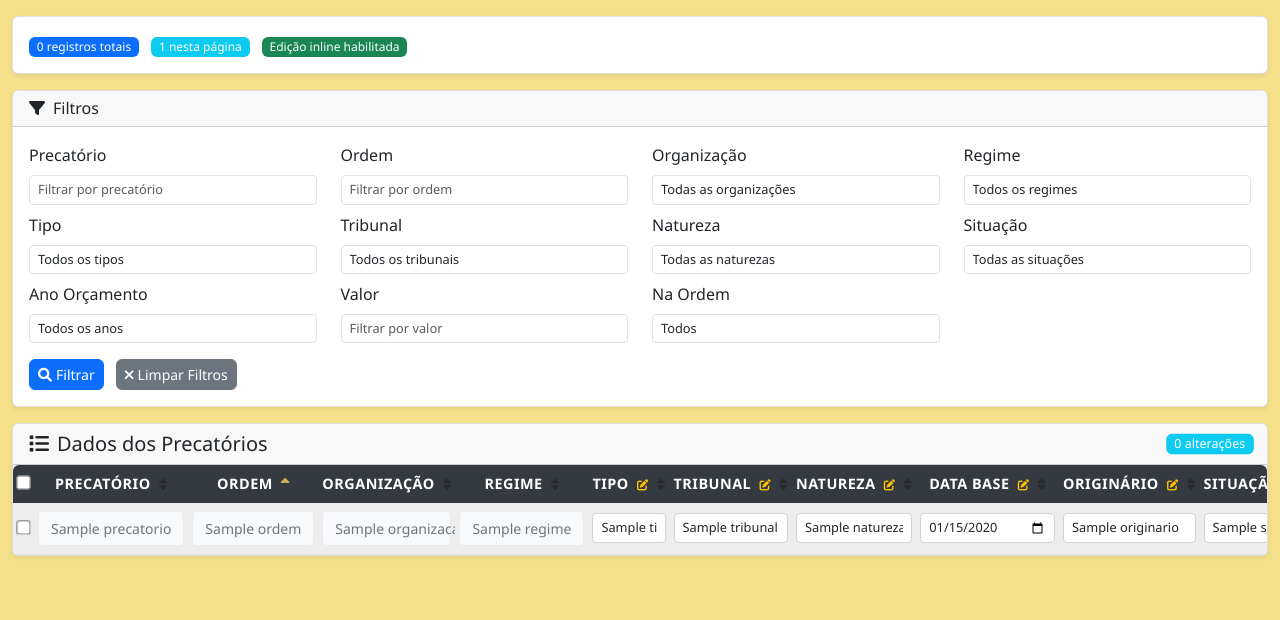
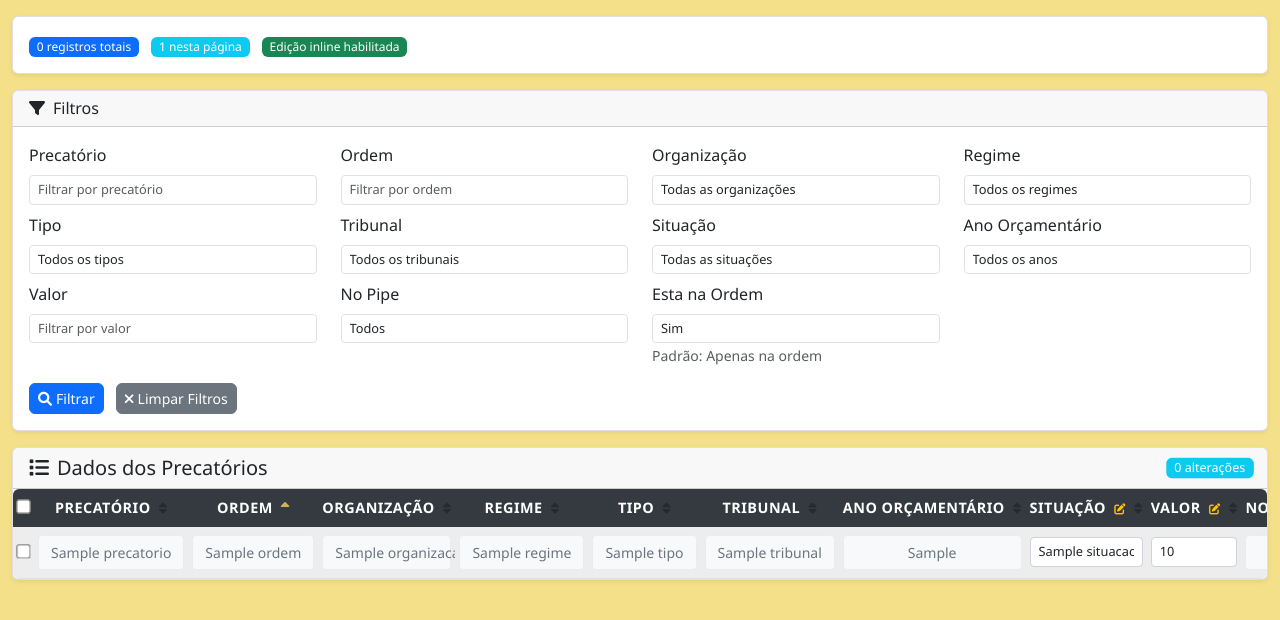
Before and after one commit to williamjohndias/sistema-precatorios, a Flask app: page / in a window 1280 px wide. Shown: the part 54-674 px from the top of the page. Run offline with Flask 3, Linux system fonts and the light colour scheme; a database or web service that is not in the repository returns one stand-in record (values such as "Sample title"); data that the repository does not hold is empty; some libraries are stand-ins or nearby versions.

Commit message:
Refactor UI and filters; Improve error handling and default filtering behavior
- Default filter: show only records with esta_na_ordem=true
- Simplify editable fields to situacao and valor only
- Remove natureza, data_base, originario, fora_da_ordem from visible columns
- Simplify ordem sorting (now integer type in database)
- Enhanced error handling with better logging and user feedback
- Update labels: "Ano Orçamento" → "Ano Orçamentário"
- Add debug information to error page

🤖 Generated with [Claude Code](https://claude.com/claude-code)

Co-Authored-By: Claude <noreply@anthropic.com>

```diff
--- a/app.py
+++ b/app.py
@@ -70,12 +70,17 @@ class DatabaseManager:
             self.cursor = self.connection.cursor()
             logger.info("Conexão com banco estabelecida")
             return True
+        except psycopg2.OperationalError as e:
+            logger.error(f"Erro operacional na conexão: {e}")
+            logger.error(f"Configuração usada: host={conn_params.get('host')}, port={conn_params.get('port')}, user={conn_params.get('user')}, database={conn_params.get('database')}")
+            return False
         except psycopg2.Error as e:
-            logger.error(f"Erro ao conectar com banco: {e}")
+            logger.error(f"Erro PostgreSQL: {e}")
             logger.error(f"Configuração usada: host={conn_params.get('host')}, port={conn_params.get('port')}, user={conn_params.get('user')}, database={conn_params.get('database')}")
             return False
         except Exception as e:
             logger.error(f"Erro inesperado na conexão: {e}")
+            logger.error(f"Configuração usada: host={conn_params.get('host')}, port={conn_params.get('port')}, user={conn_params.get('user')}, database={conn_params.get('database')}")
             return False
 
     def disconnect(self):
@@ -132,16 +137,8 @@ class DatabaseManager:
                 count_query += where_clause
 
             # Adicionar ordenação
-            # Quando o campo for 'ordem' (armazenado como texto na base), ordenamos numericamentre
-            if sort_field == 'ordem':
-                # Remove caracteres não numéricos e faz cast para inteiro; valores não numéricos vão para o fim
-                numeric_expr = (
-                    "CASE WHEN NULLIF(regexp_replace(ordem, '[^0-9]', '', 'g'), '') IS NULL "
-                    "THEN NULL ELSE NULLIF(regexp_replace(ordem, '[^0-9]', '', 'g'), '')::int END"
-                )
-                base_query += f" ORDER BY {numeric_expr} {sort_order.upper()}, id ASC"
-            else:
-                base_query += f" ORDER BY {sort_field} {sort_order.upper()}"
+            # Como 'ordem' já é integer no banco, ordenamos diretamente
+            base_query += f" ORDER BY {sort_field} {sort_order.upper()}"
 
             # Adicionar paginação
             offset = (page - 1) * per_page
@@ -178,7 +175,20 @@ class DatabaseManager:
 
         except psycopg2.Error as e:
             logger.error(f"Erro ao buscar precatórios: {e}")
-            return {'data': [], 'pagination': {}}
+            return {
+                'data': [],
+                'pagination': {
+                    'page': page,
+                    'per_page': per_page,
+                    'total': 0,
+                    'total_count': 0,
+                    'total_pages': 0,
+                    'has_prev': False,
+                    'has_next': False,
+                    'prev_num': None,
+                    'next_num': None
+                }
+            }
 
     def get_filter_values(self, field: str) -> List[str]:
         """Obtém valores únicos para um campo específico para usar em filtros dropdown"""
@@ -189,6 +199,9 @@ class DatabaseManager:
             return [str(row[field]) for row in results if row[field] is not None]
         except psycopg2.Error as e:
             logger.error(f"Erro ao buscar valores únicos para {field}: {e}")
+            # Se há erro na transação, fazer rollback
+            if self.connection:
+                self.connection.rollback()
             return []
 
     def get_logs_paginated(self, page: int = 1, per_page: int = 50, filters: Dict[str, str] = None) -> Dict[str, Any]:
@@ -442,18 +455,22 @@ def index():
         # Filtros
         filters = {}
         filter_fields = ['precatorio', 'ordem', 'organizacao', 'regime', 'tipo', 'tribunal',
-                         'natureza', 'situacao', 'esta_na_ordem', 'fora_da_ordem', 'ano_orc', 'valor']
+                         'situacao', 'ano_orc', 'valor', 'presenca_no_pipe', 'esta_na_ordem']
         for field in filter_fields:
             value = request.args.get(f'filter_{field}', '').strip()
             if value:
                 filters[field] = value
+
+        # Filtro padrão: mostrar apenas precatórios que estão na ordem
+        if 'esta_na_ordem' not in filters:
+            filters['esta_na_ordem'] = 'true'
 
         # Obter dados paginados com ordenação
         result = db_manager.get_precatorios_paginated(page=page, per_page=per_page, filters=filters, sort_field=sort_field, sort_order=sort_order)
 
         # Obter valores únicos para filtros dropdown
         filter_values = {}
-        filter_fields = ['organizacao', 'regime', 'tipo', 'tribunal', 'natureza', 'situacao', 'ano_orc']
+        filter_fields = ['organizacao', 'regime', 'tipo', 'tribunal', 'situacao', 'ano_orc']
         for field in filter_fields:
             filter_values[field] = db_manager.get_filter_values(field)
 
@@ -464,17 +481,12 @@ def index():
             {'name': 'ordem', 'label': 'Ordem', 'type': 'integer', 'editable': False, 'visible': True},
             {'name': 'organizacao', 'label': 'Organização', 'type': 'character varying', 'editable': False, 'visible': True},
             {'name': 'regime', 'label': 'Regime', 'type': 'character varying', 'editable': False, 'visible': True},
-            {'name': 'tipo', 'label': 'Tipo', 'type': 'character varying', 'editable': True, 'visible': True},
-            {'name': 'tribunal', 'label': 'Tribunal', 'type': 'character varying', 'editable': True, 'visible': True},
-            {'name': 'natureza', 'label': 'Natureza', 'type': 'character varying', 'editable': True, 'visible': True},
-            {'name': 'data_base', 'label': 'Data Base', 'type': 'date', 'editable': True, 'visible': True},
-            {'name': 'originario', 'label': 'Originário', 'type': 'character varying', 'editable': True, 'visible': True},
+            {'name': 'tipo', 'label': 'Tipo', 'type': 'character varying', 'editable': False, 'visible': True},
+            {'name': 'tribunal', 'label': 'Tribunal', 'type': 'character varying', 'editable': False, 'visible': True},
+            {'name': 'ano_orc', 'label': 'Ano Orçamentário', 'type': 'integer', 'editable': False, 'visible': True},
             {'name': 'situacao', 'label': 'Situação', 'type': 'character varying', 'editable': True, 'visible': True},
-            {'name': 'esta_na_ordem', 'label': 'Na Ordem', 'type': 'boolean', 'editable': True, 'visible': True},
-            {'name': 'fora_da_ordem', 'label': 'Fora da Ordem', 'type': 'boolean', 'editable': True, 'visible': True},
-            {'name': 'ano_orc', 'label': 'Ano Orçamento', 'type': 'integer', 'editable': True, 'visible': True},
             {'name': 'valor', 'label': 'Valor', 'type': 'numeric', 'editable': True, 'visible': True},
-            {'name': 'presenca_no_pipe', 'label': 'No Pipe', 'type': 'boolean', 'editable': True, 'visible': True},
+            {'name': 'presenca_no_pipe', 'label': 'No Pipe', 'type': 'boolean', 'editable': False, 'visible': True},
         ]
 
         # Armazenar dados originais para desfazer
--- a/static/script.js
+++ b/static/script.js
@@ -492,44 +492,12 @@ function updateSelectedRecordsDisplay() {
 function populateEditableFields() {
     const editableFieldsDiv = document.getElementById('editableFields');
     const editableFields = [
-        { name: 'tipo', label: 'Tipo', type: 'text' },
-        { name: 'tribunal', label: 'Tribunal', type: 'text' },
-        { name: 'natureza', label: 'Natureza', type: 'text' },
-        { name: 'data_base', label: 'Data Base', type: 'date' },
-        { name: 'originario', label: 'Originário', type: 'text' },
         { name: 'situacao', label: 'Situação', type: 'text' },
-        { name: 'esta_na_ordem', label: 'Na Ordem', type: 'select', options: [
-            { value: '', text: 'Não alterar' },
-            { value: 'true', text: 'Sim' },
-            { value: 'false', text: 'Não' }
-        ]},
-        { name: 'fora_da_ordem', label: 'Fora da Ordem', type: 'select', options: [
-            { value: '', text: 'Não alterar' },
-            { value: 'true', text: 'Sim' },
-            { value: 'false', text: 'Não' }
-        ]},
-        { name: 'ano_orc', label: 'Ano Orçamento', type: 'number' },
-        { name: 'valor', label: 'Valor', type: 'text' },
-        { name: 'presenca_no_pipe', label: 'No Pipe', type: 'select', options: [
-            { value: '', text: 'Não alterar' },
-            { value: 'true', text: 'Sim' },
-            { value: 'false', text: 'Não' }
-        ]}
+        { name: 'valor', label: 'Valor', type: 'text' }
     ];
 
     let html = '';
     editableFields.forEach(field => {
-        if (field.type === 'select') {
-            html += `
-                <div class="mb-3">
-                    <label class="form-label">${field.label}:</label>
-                    <select class="form-control form-control-sm" id="bulk_${field.name}">
-                        ${field.options.map(opt => `<option value="${opt.value}">${opt.text}</option>`).join('')}
-                    </select>
-                    <small class="form-text text-muted">Selecione para alterar este campo</small>
-                </div>
-            `;
-        } else {
         html += `
             <div class="mb-3">
                 <label class="form-label">${field.label}:</label>
@@ -540,7 +508,6 @@ function populateEditableFields() {
                 <small class="form-text text-muted">Deixe vazio para não alterar este campo</small>
             </div>
         `;
-        }
     });
 
     editableFieldsDiv.innerHTML = html;
@@ -581,19 +548,12 @@ function confirmBulkUpdate() {
 
     // Coletar campos para atualizar
     const fieldUpdates = {};
-    const editableFields = ['tipo', 'tribunal', 'natureza', 'data_base', 'originario',
-                           'situacao', 'esta_na_ordem', 'fora_da_ordem', 'ano_orc', 'valor', 'presenca_no_pipe'];
+    const editableFields = ['situacao', 'valor'];
 
     editableFields.forEach(field => {
         const input = document.getElementById(`bulk_${field}`);
-        if (input) {
-            if (input.type === 'select-one') {
-                if (input.value !== '') {
-                    fieldUpdates[field] = input.value === 'true' ? true : input.value === 'false' ? false : input.value;
-                }
-            } else if (input.value.trim() !== '') {
+        if (input && input.value.trim() !== '') {
             fieldUpdates[field] = input.value.trim();
-            }
         }
     });
 
--- a/templates/index.html
+++ b/templates/index.html
@@ -120,15 +120,6 @@
                                     </select>
                                 </div>
                                 <div class="col-md-3 mb-2">
-                                    <label class="form-label">Natureza</label>
-                                    <select class="form-control form-control-sm" name="filter_natureza">
-                                        <option value="">Todas as naturezas</option>
-                                        {% for value in filter_values.natureza %}
-                                        <option value="{{ value }}" {% if filters.get('natureza') == value %}selected{% endif %}>{{ value }}</option>
-                                        {% endfor %}
-                                    </select>
-                                </div>
-                                <div class="col-md-3 mb-2">
                                     <label class="form-label">Situação</label>
                                     <select class="form-control form-control-sm" name="filter_situacao">
                                         <option value="">Todas as situações</option>
@@ -138,7 +129,7 @@
                                     </select>
                                 </div>
                                 <div class="col-md-3 mb-2">
-                                    <label class="form-label">Ano Orçamento</label>
+                                    <label class="form-label">Ano Orçamentário</label>
                                     <select class="form-control form-control-sm" name="filter_ano_orc">
                                         <option value="">Todos os anos</option>
                                         {% for value in filter_values.ano_orc %}
@@ -154,12 +145,21 @@
                                            placeholder="Filtrar por valor">
                                 </div>
                                 <div class="col-md-3 mb-2">
-                                    <label class="form-label">Na Ordem</label>
+                                    <label class="form-label">No Pipe</label>
+                                    <select class="form-control form-control-sm" name="filter_presenca_no_pipe">
+                                        <option value="">Todos</option>
+                                        <option value="true" {% if filters.get('presenca_no_pipe') == 'true' %}selected{% endif %}>Sim</option>
+                                        <option value="false" {% if filters.get('presenca_no_pipe') == 'false' %}selected{% endif %}>Não</option>
+                                    </select>
+                                </div>
+                                <div class="col-md-3 mb-2">
+                                    <label class="form-label">Esta na Ordem</label>
                                     <select class="form-control form-control-sm" name="filter_esta_na_ordem">
                                         <option value="">Todos</option>
                                         <option value="true" {% if filters.get('esta_na_ordem') == 'true' %}selected{% endif %}>Sim</option>
                                         <option value="false" {% if filters.get('esta_na_ordem') == 'false' %}selected{% endif %}>Não</option>
                                     </select>
+                                    <small class="form-text text-muted">Padrão: Apenas na ordem</small>
                                 </div>
                             </div>
                             <div class="row mt-2">
```
Also changed, not shown: templates/error.html (+10 -0 lines). Lines whose indentation alone changed are shown as unchanged.
